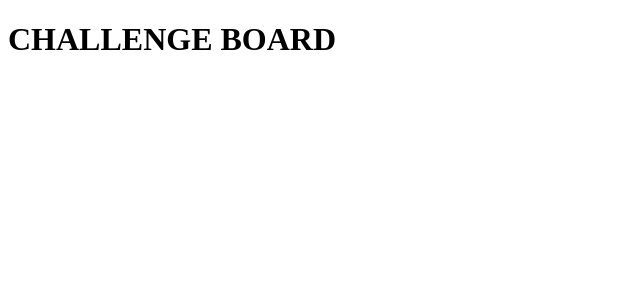
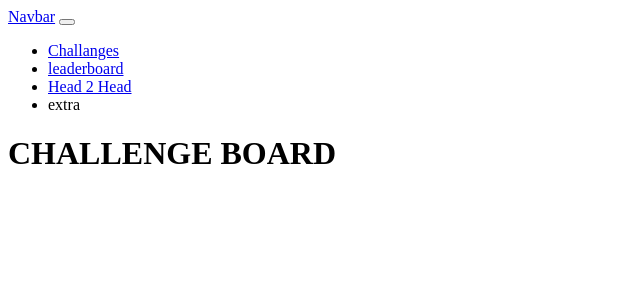
Before and after one commit to Anay-Joshi26/agile-wd-proj, a Flask app: page /challenges in a window 1280 px wide. Shown: the top 300 px of the page, without its empty margins (0-640 px from the left). Run offline with Flask 3, Linux system fonts and the light colour scheme.

Commit message:
Created new branch to work on challenge board - have modified challenge board html with beginning code. Purpose: work on challenge board appearance/aesthetic.

```diff
--- a/4pics1word/templates/challenge-board.html
+++ b/4pics1word/templates/challenge-board.html
@@ -7,6 +7,33 @@
 </head>
 <body>
 
+    <!--- navbar -->
+    <nav class="navbar navbar-expand-md">
+
+        <div class="container-xxl">
+            <a class="navbar-brand" href="#">Navbar</a>
+            <button class="navbar-toggler" type="button" data-bs-toggle="collapse" data-bs-target="#main-nav" aria-controls="main-nav" aria-expanded="false" aria-label="Toggle navigation">
+              <span class="navbar-toggler-icon"></span>
+            </button>
+            <div class="collapse navbar-collapse justify-content-end align-center" id="main-nav">
+              <ul class="navbar-nav">
+                <li class="nav-item">
+                  <a class="nav-link active" aria-current="page" href="#">Challanges</a>
+                </li>
+                <li class="nav-item">
+                  <a class="nav-link" href="#">leaderboard</a>
+                </li>
+                <li class="nav-item">
+                  <a class="nav-link" href="#">Head 2 Head</a>
+                </li>
+                <li class="nav-item">
+                  <a class="nav-link disabled" aria-disabled="true">extra</a>
+                </li>
+              </ul>
+            </div>
+          </div>
+
+    </nav>
 
     <h1>CHALLENGE BOARD</h1>
 </body>
```
